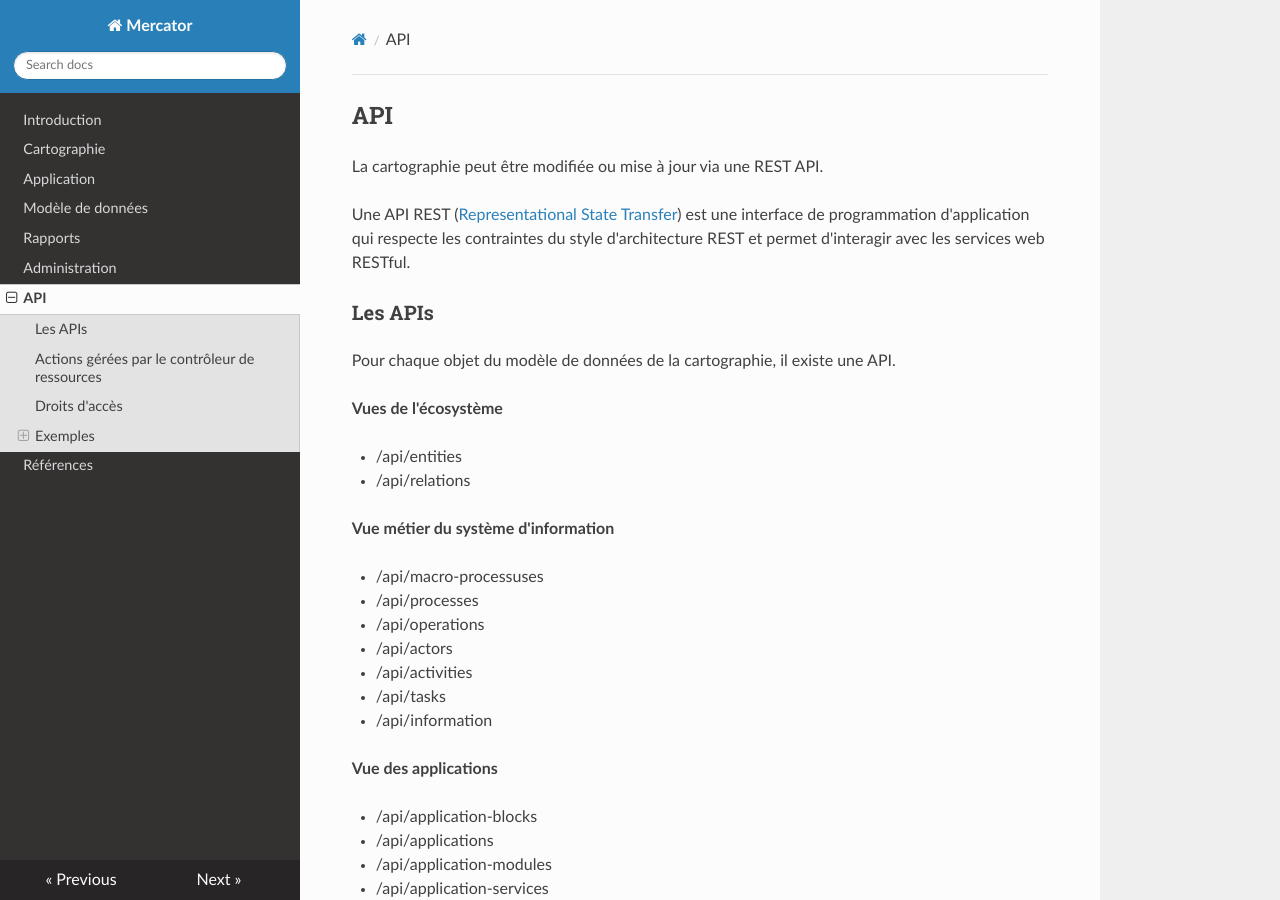
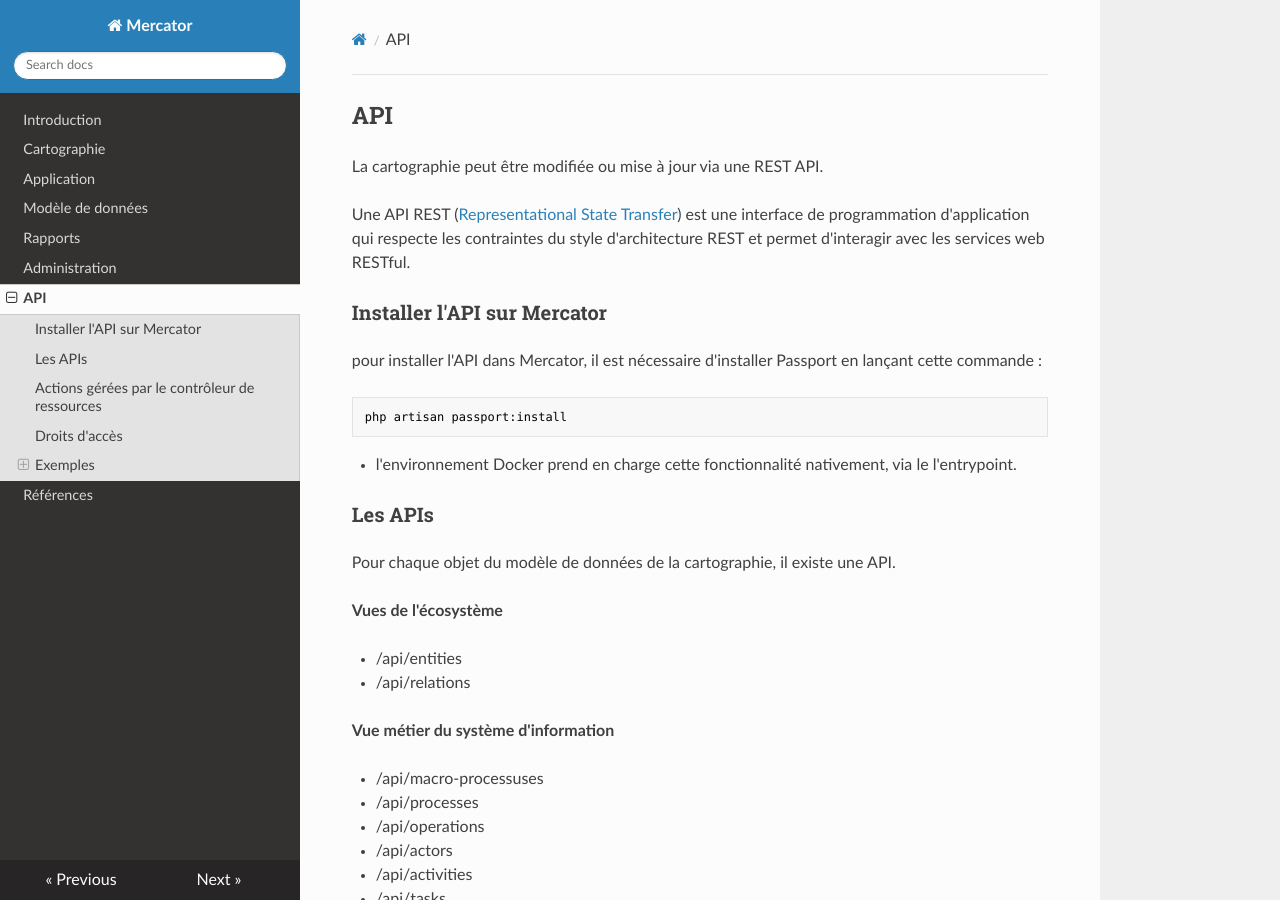
Before and after one commit to dbarzin/mercator, an MkDocs documentation site: the page built from docs/api.md, in a window 1280 px wide and 900 px high. Built offline with MkDocs 1.6.1, drawn with Linux system fonts in a browser that asks for light colours; nearby versions of some CDN libraries.

Commit message:
infos sur l'installation de Passport pour API REST.

````diff
--- a/docs/api.md
+++ b/docs/api.md
@@ -6,6 +6,14 @@
 est une interface de programmation d'application qui respecte les contraintes du style d'architecture REST
 et permet d'interagir avec les services web RESTful.
 
+### Installer l'API sur Mercator
+
+pour installer l'API dans Mercator, il est nécessaire d'installer Passport en lançant cette commande :
+
+```bash
+php artisan passport:install
+```
+- l'environnement Docker prend en charge cette fonctionnalité nativement, via le l'entrypoint.
 
 ### Les APIs
 
````
